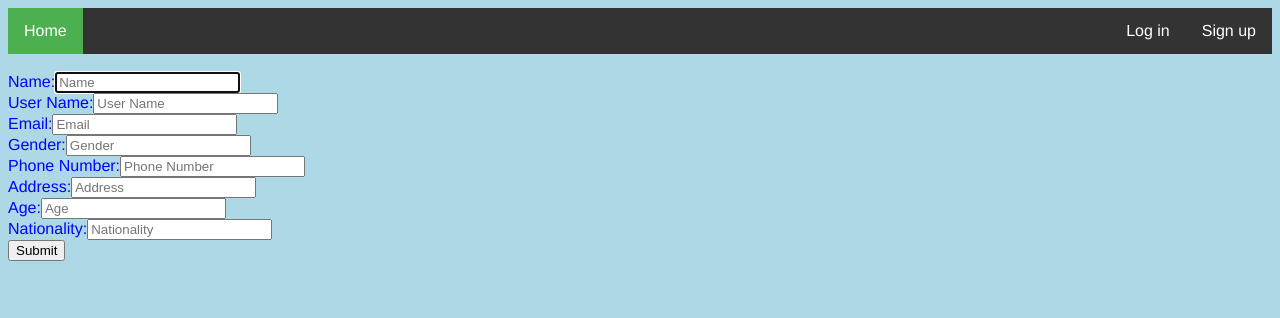
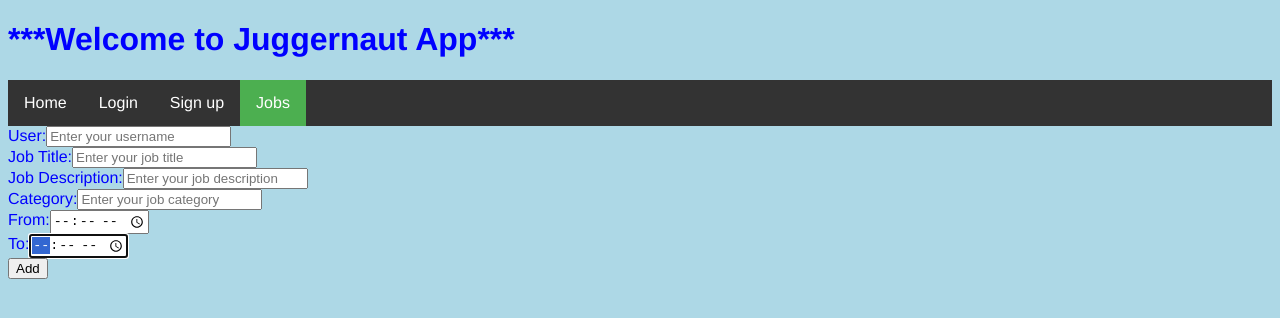
Before and after one commit to dareenkhanash/GreenFieldProject, a React app: page /jobsForm in a window 1280 px wide. Shown: the top 318 px of the page. Built offline with nearby package versions, Linux system fonts and the light colour scheme; the HTML template or start-up script is replaced by a standard one.

Commit message:
add routes to the project

```diff
--- a/package.json
+++ b/package.json
@@ -31,6 +31,7 @@
     "passport": "^0.4.0",
     "react": "^16.3.2",
     "react-dom": "^16.3.2",
+    "react-router-dom": "^4.2.2",
     "reactstrap": "^5.0.0-beta.3",
     "sass-loader": "^7.0.1",
     "style-loader": "^0.21.0"
--- /dev/null
+++ b/react-client/src/components/Header.jsx
@@ -0,0 +1,17 @@
+import React from 'react';
+import {NavLink} from 'react-router-dom';
+
+const Header = () => (
+	<header>
+		<h1>***Welcome to Juggernaut App***</h1>
+		<ul>
+		<li><NavLink to = "/" activeClassName = "is-active" exact = {true}>Home</NavLink></li>
+		<li><NavLink to = "/login" activeClassName = "is-active" >Login</NavLink></li>
+		<li><NavLink to = "/signup" activeClassName = "is-active" >Sign up</NavLink></li>
+		<li><NavLink to = "/jobsForm" activeClassName = "is-active" >Jobs</NavLink></li>
+		</ul>
+
+	</header>
+	);
+
+export default Header;
--- /dev/null
+++ b/react-client/src/components/NotFoundPage.jsx
@@ -0,0 +1,10 @@
+import React from 'react';
+import {Link} from 'react-router-dom';
+
+const NotFoundPage = () => (
+	<div>
+		404 - <Link to = "/" > Go home </Link>
+	</div>
+	);
+
+export default NotFoundPage;
--- a/react-client/src/index.jsx
+++ b/react-client/src/index.jsx
@@ -1,12 +1,9 @@
 import React from 'react';
 import ReactDOM from 'react-dom';
+import axios from 'axios';
 import $ from 'jquery';
-import SignUpForm from './components/signup.jsx';
-import JobsForm from './components/jobsForm.jsx';
-import NavBar from './components/navBar.jsx';
-import './styles/styles.scss'
-import axios from 'axios';
-//import Posts from './components/jobsPosts.jsx';
+import './styles/styles.scss';
+import AppRouter from './routes/AppRouter.jsx';
 
 
 class App extends React.Component {
@@ -31,20 +28,6 @@ class App extends React.Component {
 //   });
 // }
 
-  render () {
-    return (
-      <div>
-        <div>
-         <NavBar/>
-        </div>
-        <div>
-         <SignUpForm/>
-        </div>
-     </div>
-
-
-    )
-  }
 }
 
-ReactDOM.render(<App />, document.getElementById('app'));
+ReactDOM.render(<AppRouter />, document.getElementById('app'));
--- /dev/null
+++ b/react-client/src/routes/AppRouter.jsx
@@ -0,0 +1,24 @@
+import React from 'react';
+import {BrowserRouter, Route, Switch, Link, NavLink} from 'react-router-dom';
+import SignUpForm from '../components/SignUp.jsx';
+import JobsForm from '../components/JobsForm.jsx';
+import Header from '../components/Header.jsx';
+import NotFoundPage from '../components/NotFoundPage.jsx';
+
+const AppRouter = () => (
+	<BrowserRouter>
+		<div>
+			<Header />
+			<Switch>
+			<Route path = "/" exact = {true} />
+			<Route path = "/signup" component = {SignUpForm} />
+			<Route path = "/jobsForm" component = {JobsForm} />
+			<Route component = {NotFoundPage} />
+
+			</Switch>
+		</div>
+	</BrowserRouter>
+
+	)
+
+export default AppRouter;
--- a/react-client/src/styles/base/_base.scss
+++ b/react-client/src/styles/base/_base.scss
@@ -17,10 +17,6 @@ ul {
 }
 
 li {
-    float: right;
-}
-
-#home {
     float: left;
 }
 
@@ -51,11 +47,11 @@ li a {
     text-decoration: none;
 }
 
-li a:hover:not(.active) {
+li a:hover:not(.is-active) {
     background-color: #111;
 }
 
-.active {
+.is-active {
     background-color: #4CAF50;
 
 }
```
Also changed, not shown: 1 other file (tests, documents, lock files or other folders).
